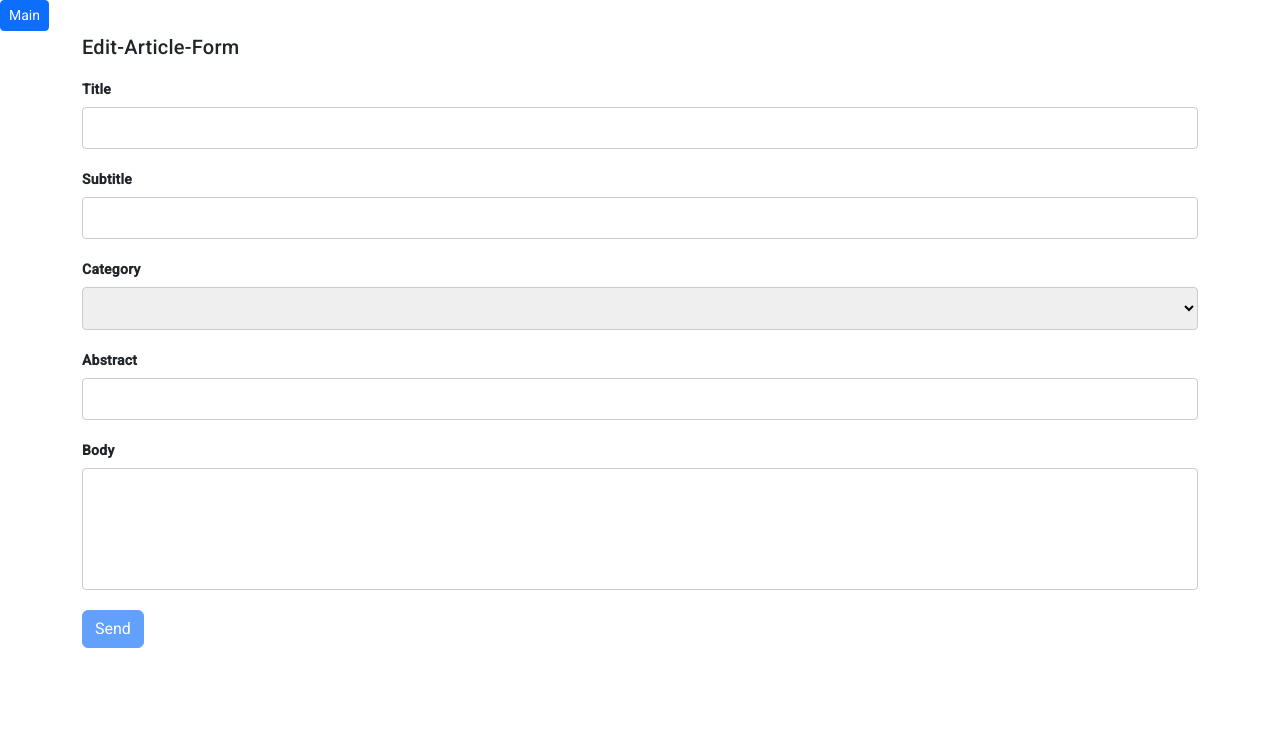
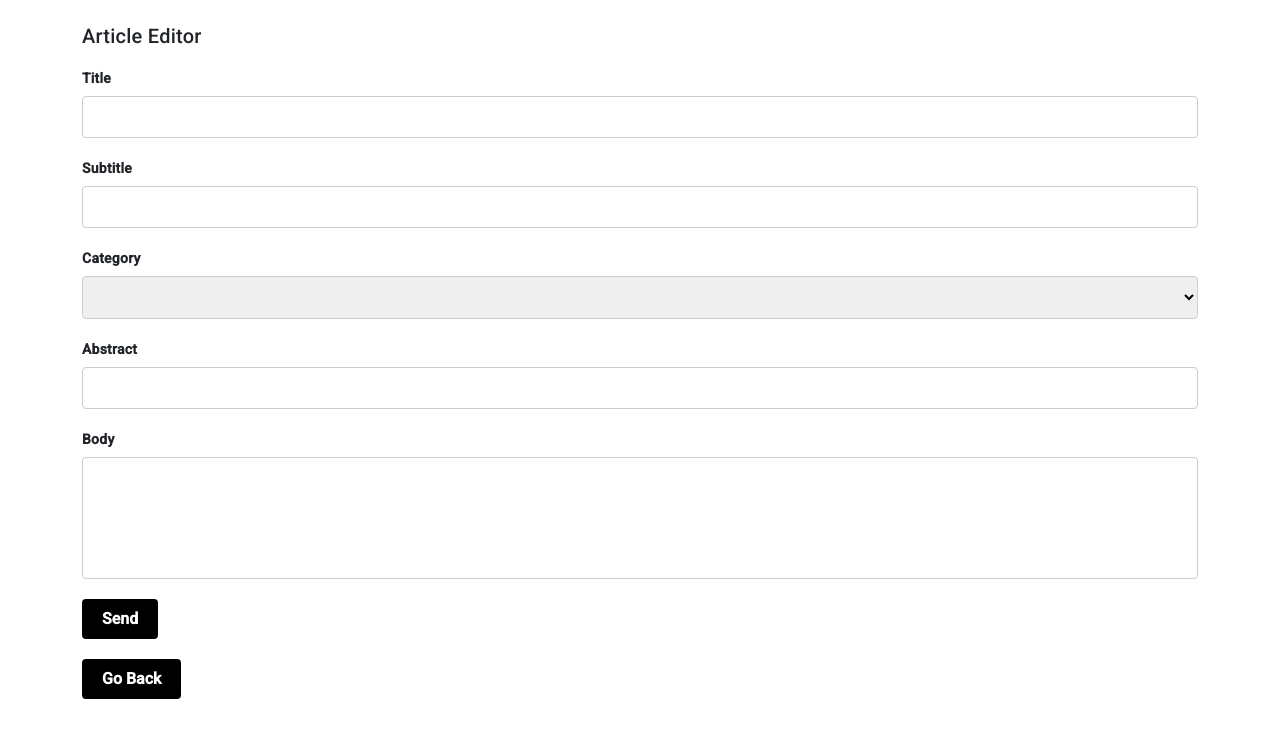
Before and after one commit to MR-KARPIN/PUI-WebNews, an Angular app in the folder web-news/: page /edit/1 in a window 1280 px wide. Shown: the top 738 px of the page. Built offline with nearby package versions, Linux system fonts and the light colour scheme; no server answers.

Commit message:
Edited the main page a little so create button fits in

```diff
--- a/web-news/src/app/app.component.html
+++ b/web-news/src/app/app.component.html
@@ -1,5 +1 @@
-<button class="btn btn-primary btn-sm mr-1"
-        [routerLink]="['/home/']">
-      Main
-</button>
 <router-outlet></router-outlet>
--- a/web-news/src/app/article-creation-form/article-creation-form.component.html
+++ b/web-news/src/app/article-creation-form/article-creation-form.component.html
@@ -1,5 +1,6 @@
 <div class="container">
-  <h2> Add-Article-Form </h2>
+  <br>
+  <h2> Create an Article </h2>
 
   <form #addForm="ngForm">
 	    <div class="form-group">
@@ -67,6 +68,7 @@
  -->
   </form>
   <br>
+  <button class="form-button" [routerLink]="['/home/']">Go Back</button>
   <br>
 
 </div>
--- a/web-news/src/app/article-edit-form/article-edit-form.component.html
+++ b/web-news/src/app/article-edit-form/article-edit-form.component.html
@@ -1,5 +1,6 @@
 <div class="container">
-  <h2> Edit-Article-Form </h2>
+  <br>
+  <h2> Article Editor </h2>
 
   <form #editForm="ngForm">
 	    <div class="form-group">
@@ -47,7 +48,7 @@
 	    </div>
 	    <div *ngIf="submitDone" class="alert alert-success">Change Done!</div>
 
-	    <button type="submit" class="btn btn-primary" (click)="editArticle()" [disabled]="editForm.invalid">Send</button>
+	    <button type="submit" class="form-button" (click)="editArticle()" [disabled]="editForm.invalid">Send</button>
 
     <!-- <button type="submit" class="btn btn-primary" (click)="sendEmail()" [disabled]="editForm.invalid">Send</button>
     <br>
@@ -64,6 +65,6 @@
  -->
   </form>
   <br>
+  <button class="form-button" [routerLink]="['/home/']">Go Back</button>
   <br>
-
 </div>
--- a/web-news/src/app/mainpage/mainpage.component.html
+++ b/web-news/src/app/mainpage/mainpage.component.html
@@ -46,7 +46,9 @@
 
 
 
+
             <div class="container">
+            <br>
             <!-- Search Bar -->
             <div class="row">
                 <div class="col-md-9">
@@ -56,10 +58,11 @@
                 </div>
                 <div class="col-md-3">
                 <button mat-button class="search-button">Search</button>
+                <button *ngIf="isLoggedIn" class="btn btn-dark" [routerLink]="['/create/']">Create Article</button>
                 </div>
             </div>
-
-
+        <br>
+        <br>
 
         <!--list of articles-->
             <div class="container">
```
